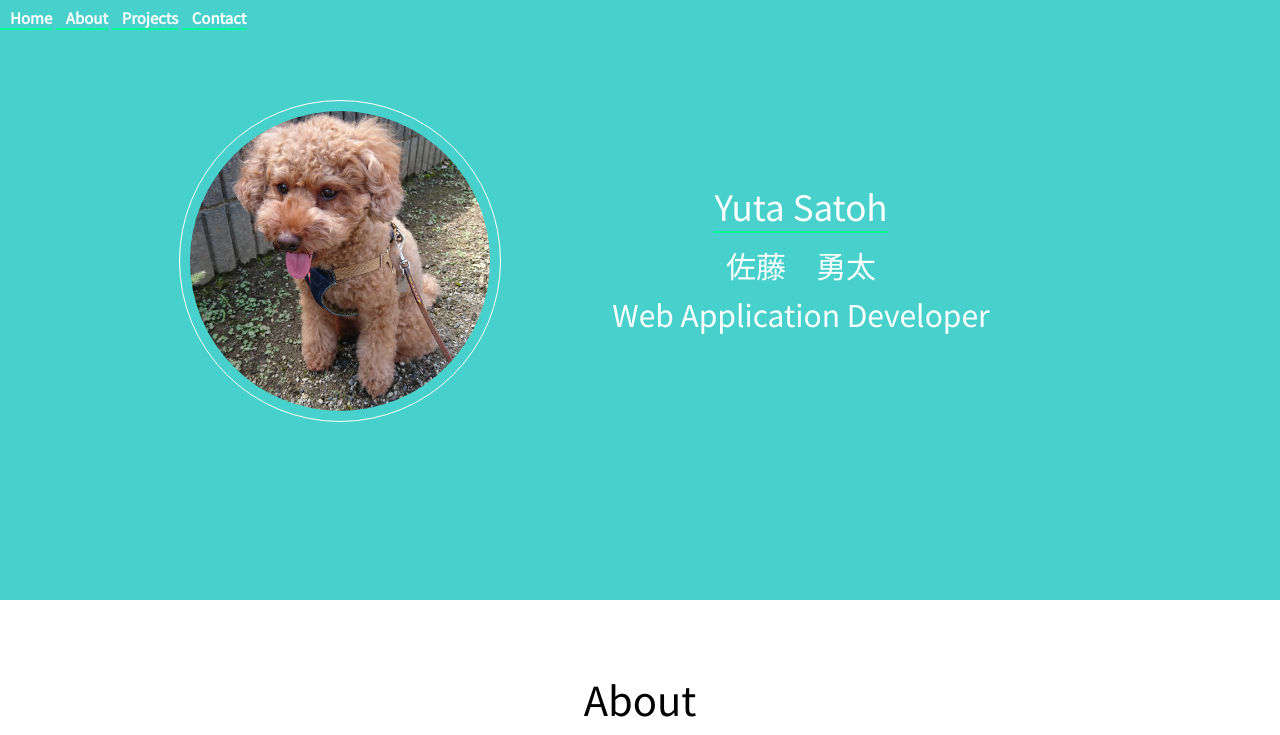
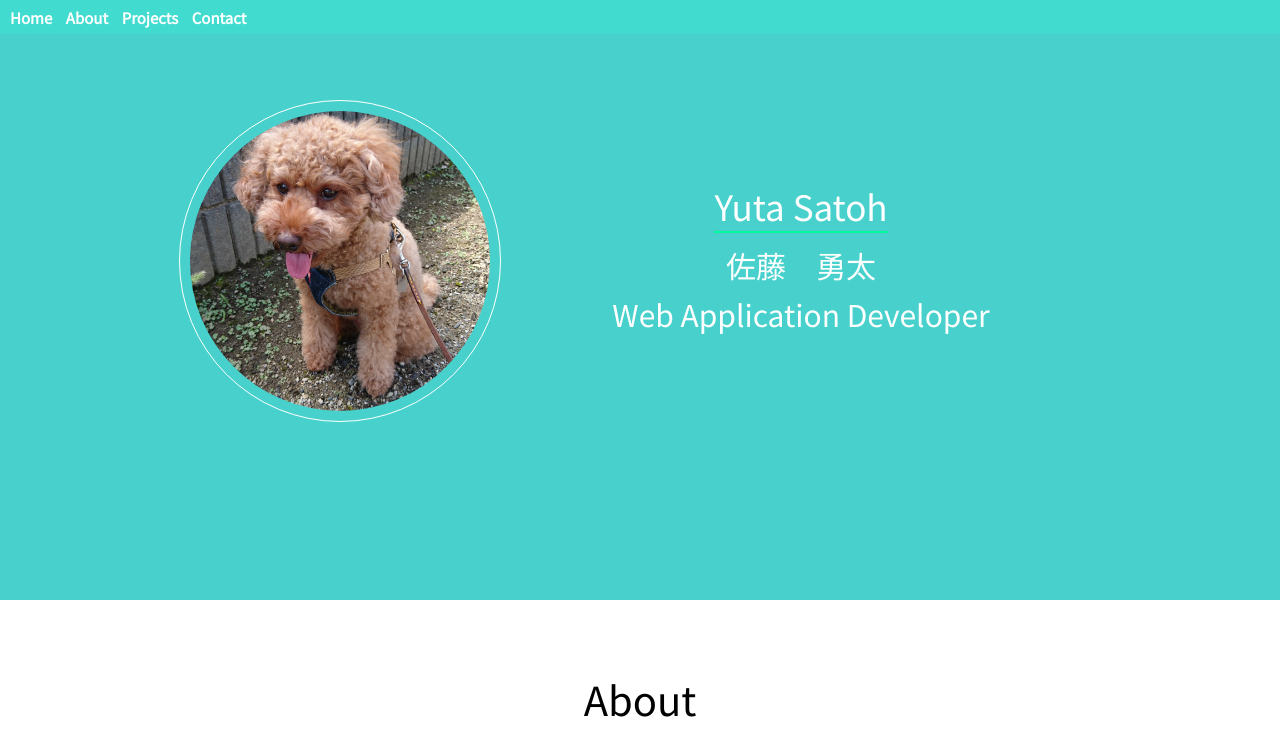
Before and after one commit to yuta-satoh/my-portfolio, a plain HTML site: page index.html in a window 1280 px wide. Shown: the top 735 px of the page. Drawn offline with Linux system fonts and the light colour scheme.

Commit message:
20221029

```diff
--- a/style.css
+++ b/style.css
@@ -7,16 +7,15 @@ body{
     font-family: 'Noto Sans JP', sans-serif;
 
 }
-.home{background-color: #48D1CC;height: 600px;}
+.home{background-color: #48D1CC;height: 600px;z-index: 200;}
 
 .nav-header{
     width: 100%;
     position: fixed;
-    background-color: #48D1CC;
+    background-color: rgba(64,224,208,0.7);
     z-index: 500;
     padding-top:5px;
     padding-bottom:5px
-
 }
 
 .nav-header a{
@@ -27,7 +26,7 @@ body{
     padding-left: 10px;
     font-size: 15px;
 }
-.nav-link{border-bottom: solid 2px #00FA9A;display: inline-block;}
+.nav-link{/* border-bottom: solid 2px #00FA9A; */display: inline-block;}
 
 .profile{
     display: flex;
```
